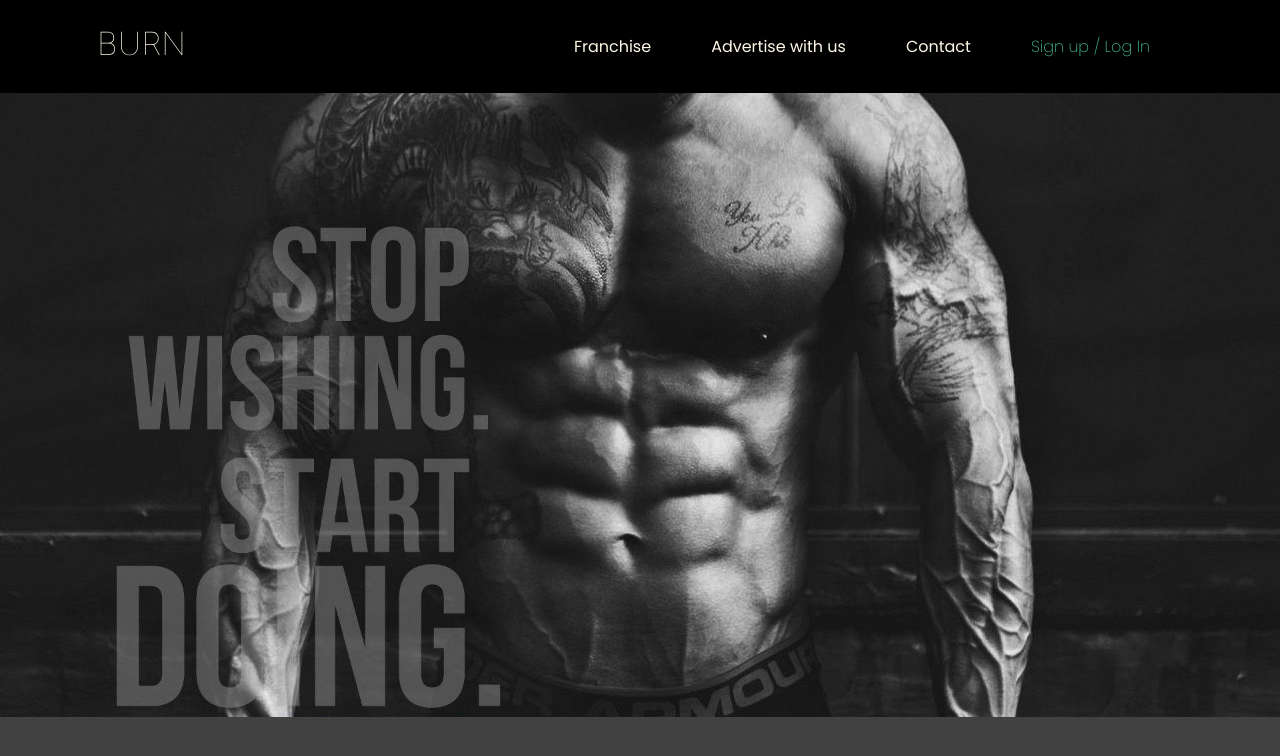
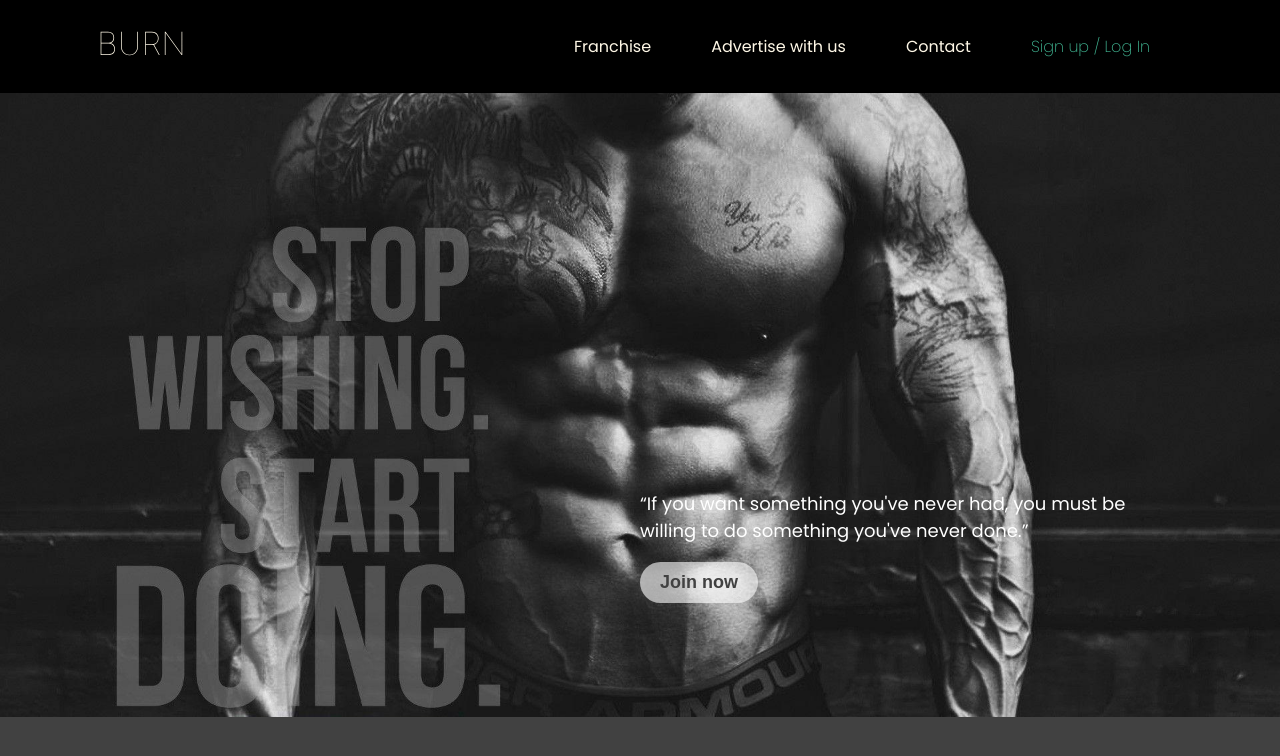
Before and after one commit to Ash310u/Gym-website, a plain HTML site: page index.html in a window 1280 px wide. Drawn offline with Linux system fonts and the light colour scheme.

Commit message:
Commited  style join now button using js

```diff
--- a/index.html
+++ b/index.html
@@ -29,6 +29,10 @@
         </div>
         <div id="container2">
             <img src="gym.jpeg" alt="">
+            <div id="some">
+                <p>“If you want something you've never had, you must be willing to do something you've never done.”</p>
+                <button>Join now</button>
+            </div>
         </div>
     </main>
 </body>
--- a/script.js
+++ b/script.js
@@ -34,6 +34,24 @@ document.querySelectorAll("span").forEach((element) => element.style.fontWeight
 document.getElementById('log').style.color ='#42BA96';
 document.getElementById('log').style.fontWeight ='200';
 
+// container2 design--->
+document.getElementById('container2').style.position = 'relative';
+
 // img design--->
 document.querySelector('img').style.width ='100%';
 document.querySelector('img').style.objectFit ='contain';
+
+// some design--->
+document.getElementById('some').style.position = 'absolute';
+document.getElementById('some').style.top = '60%';
+document.getElementById('some').style.left = '50%';
+document.getElementById('some').style.paddingRight = '100px';
+document.getElementById('some').querySelector('p').style.width = '500px';
+document.getElementById('some').querySelector('p').style.fontSize = '18px';
+document.getElementById('some').querySelector('button').style.border = 'none';
+document.getElementById('some').querySelector('button').style.borderRadius = '50px';
+document.getElementById('some').querySelector('button').style.padding = '10px 20px';
+document.getElementById('some').querySelector('button').style.color = '#414141';
+document.getElementById('some').querySelector('button').style.backgroundColor = 'rgba(255, 255, 255, 0.6)';
+document.getElementById('some').querySelector('button').style.fontSize = '18px';
+document.getElementById('some').querySelector('button').style.fontWeight = '600';
```
